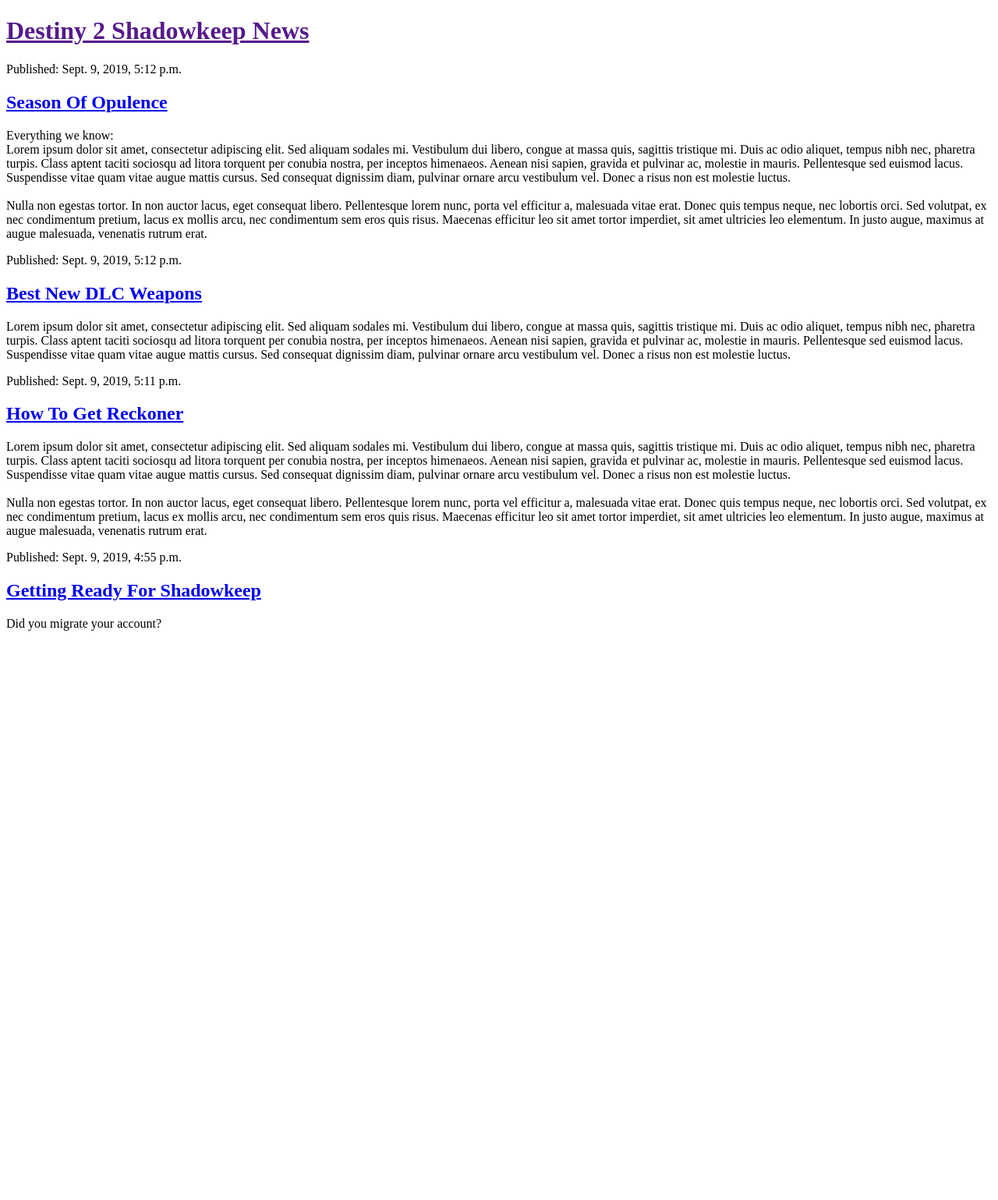
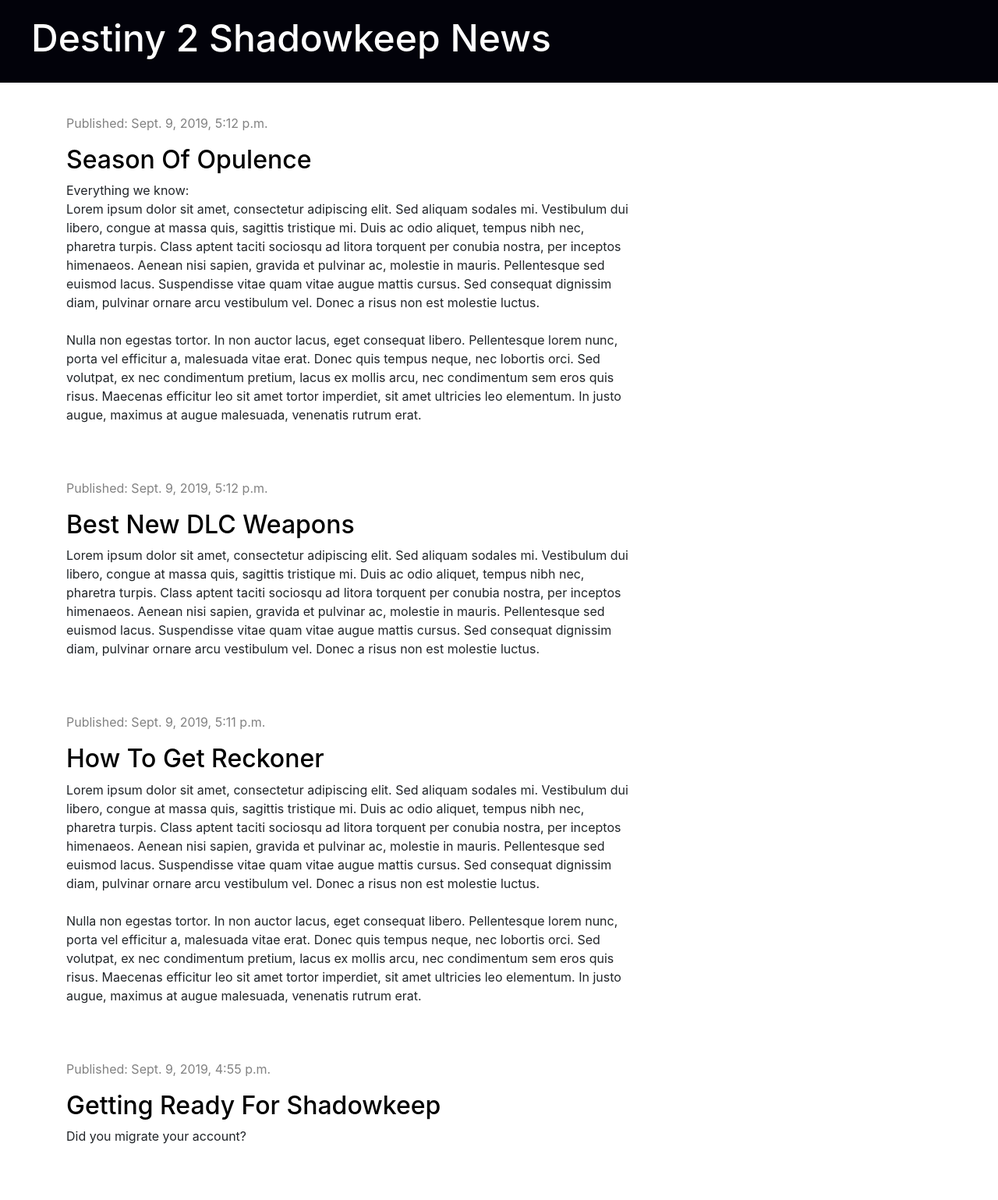
Before and after one commit to LLira09/clansite, a Django app: page / in a window 1280 px wide. Shown: the whole page at 78% size. Before the commit the page ends 809 px from the top, so only its background shows below. Run offline with Django 3.2, Linux system fonts and the light colour scheme; data comes from the database, SQL or seed files in the repository; both versions use the stored data as it was after the commit; some libraries are stand-ins or nearby versions.

Commit message:
added basic styling

```diff
--- a/blog/models.py
+++ b/blog/models.py
@@ -10,7 +10,7 @@ class Post(models.Model):
     published_date = models.DateTimeField(blank=True, null=True)
 
     def publish(self):
-        self.publish_date = timezone.now()
+        self.published_date = timezone.now()
         self.save()
 
     def approved_comments(self):
--- /dev/null
+++ b/blog/static/css/blog.css
@@ -0,0 +1,41 @@
+/*
+Colors
+#02020A
+#05204A
+#c1cfda
+
+*/
+
+.page-header {
+  background-color: #02020A;
+  margin-top: 0;
+  padding: 20px 20px 20px 40px;
+}
+
+.page-header h1,
+.page-header h1 a{
+  color: #fff;
+  font-size: 36pt;
+  text-decoration: none;
+}
+
+.content {
+  margin-top: 40px;
+
+}
+
+.date {
+  color: #828282;
+}
+.post {
+  margin-bottom: 70px;
+}
+
+.post h2 a {
+  color: #000;
+}
+
+/* h1, h2, h3, h4 {
+  font-family: 'Tangerine', 'Inconsolata', 'Droid Sans', serif;
+
+} */
--- /dev/null
+++ b/blog/templates/blog/base.html
@@ -0,0 +1,26 @@
+{% load staticfiles %}
+
+<!DOCTYPE html>
+<html lang="en" dir="ltr">
+  <head>
+    <meta charset="utf-8">
+    <title>Sadder Days</title>
+    <link rel="stylesheet" href="{% static 'css/blog.css' %}">
+    <link href="https://fonts.googleapis.com/css?family=Inconsolata&display=swap" rel="stylesheet">
+    <link rel="stylesheet" href="https://stackpath.bootstrapcdn.com/bootstrap/4.3.1/css/bootstrap.min.css">
+
+  </head>
+  <body>
+    <div class="page-header">
+      <h1><a href="{% url 'post_list' %}">Destiny 2 Shadowkeep News</a></h1>
+    </div>
+    <div class="content container">
+      <div class="row">
+        <div class="col-md-8">
+          {% block content %}
+          {% endblock %}
+        </div>
+      </div>
+    </div>
+  </body>
+</html>
--- a/blog/templates/blog/post_list.html
+++ b/blog/templates/blog/post_list.html
@@ -1,17 +1,12 @@
-<!DOCTYPE html>
-<html lang="en" dir="ltr">
-  <head>
-    <meta charset="utf-8">
-    <title>Sadder Days</title>
-  </head>
-  <body>
-    <h1><a href="">Destiny 2 Shadowkeep News</a></h1>
-    {% for post in posts %}
-      <div class="">
+{% extends 'blog/base.html' %}
+{% block content %}
+  {% for post in posts %}
+    <div class="post">
+      <div class="date">
         <p>Published: {{ post.published_date }}</p>
-        <h2><a href="{% url 'post_detail' pk=post.pk %}">{{ post.title }}</a></h2>
-        <p>{{ post.text | linebreaksbr }}</p>
       </div>
-    {% endfor %}
-  </body>
-</html>
+      <h2><a href="{% url 'post_detail' pk=post.pk %}">{{ post.title }}</a></h2>
+      <p>{{ post.text | linebreaksbr }}</p>
+    </div>
+  {% endfor %}
+{% endblock %}
```
Also changed, not shown: blog/templates/blog/post_detail.html (+9 -13 lines), blog/migrations/0002_comment.py (added), db.sqlite3.
